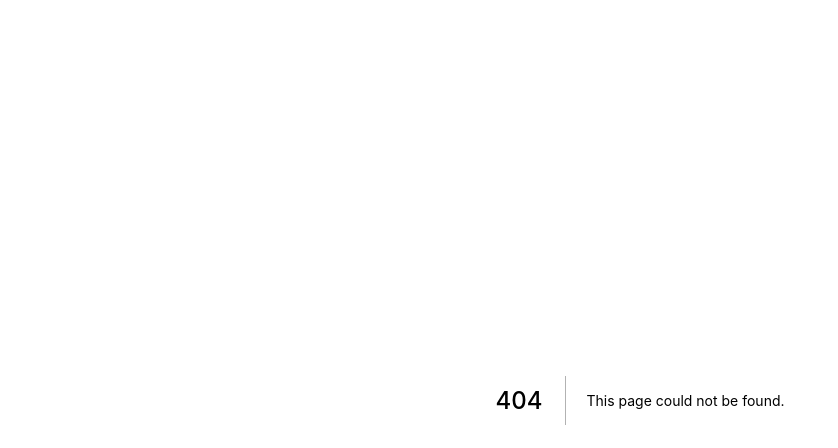
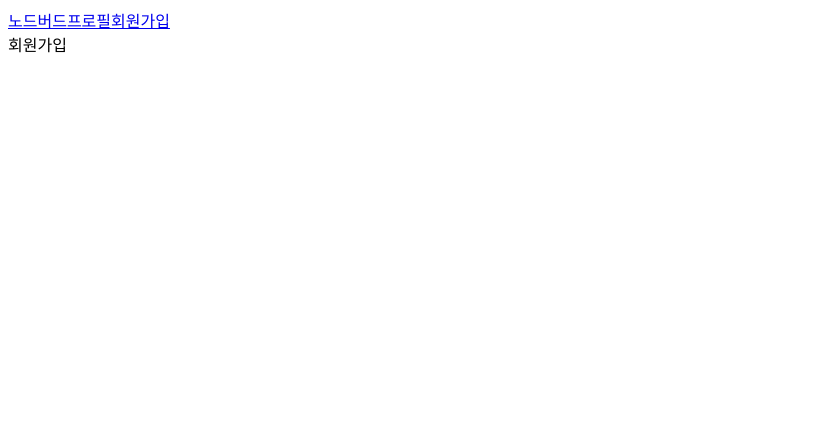
Before and after one commit to seung-eee/react, a Next.js app: page /signup in a window 1280 px wide. Before the commit this address had no page. Shown: the top 448 px of the page, without its empty margins (0-838 px from the left). Built offline with nearby package versions, Linux system fonts and the light colour scheme.

Commit message:
components/<Link>

```diff
--- /dev/null
+++ b/components/AppLayout.js
@@ -0,0 +1,24 @@
+//PropTypes = 부모로부터 전달받은 prop의 데이터 type을 검사하는 것
+//(자식 컴포넌트에서 명시해 놓은 데이터 타입과 부모로부터 넘겨받은 데이터 타입이 일치하지 않으면 콘솔에 에러 경고문이 띄워짐)
+import PropTypes from 'prop-types';
+import Link from 'next/link';
+
+const AppLayout = ({children}) => {
+    return (
+        <div>
+            <div>
+                <Link href="/"><a>노드버드</a></Link>
+                <Link href="/profile"><a>프로필</a></Link>
+                <Link href="/signup"><a>회원가입</a></Link>
+            </div>
+            {children}
+        </div>
+    );
+};
+
+AppLayout.PropTypes = {
+    //children = 태그와 태그 사이의 모든 내용을 표시하기 위해 사용되는 특수한 props
+    children: PropTypes.node.isRequired,
+}
+
+export default AppLayout;
--- a/package.json
+++ b/package.json
@@ -11,6 +11,7 @@
   "license": "ISC",
   "dependencies": {
     "next": "^12.2.3",
+    "prop-types": "^15.8.1",
     "react": "^18.2.0",
     "react-dom": "^18.2.0"
   }
--- /dev/null
+++ b/pages/signup.js
@@ -0,0 +1,11 @@
+import AppLayout from "../components/AppLayout";
+
+const Signup = () => {
+    return (
+        <AppLayout>
+            <div>회원가입</div>
+        </AppLayout>
+    )
+}
+
+export default Signup;
```
Also changed, not shown: pages/index.js (+9 -3 lines), pages/profile.js (added, +12 -0 lines), 1 other file (tests, documents, lock files or other folders).
